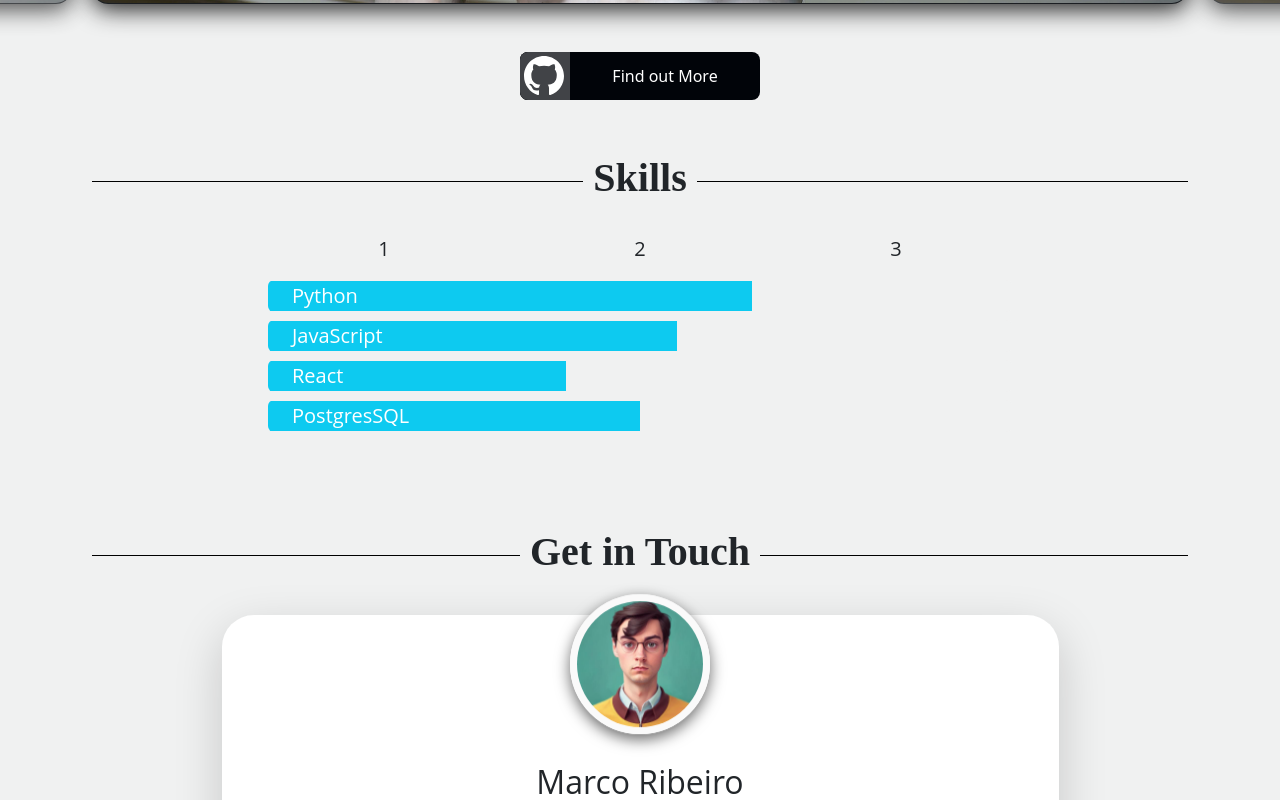
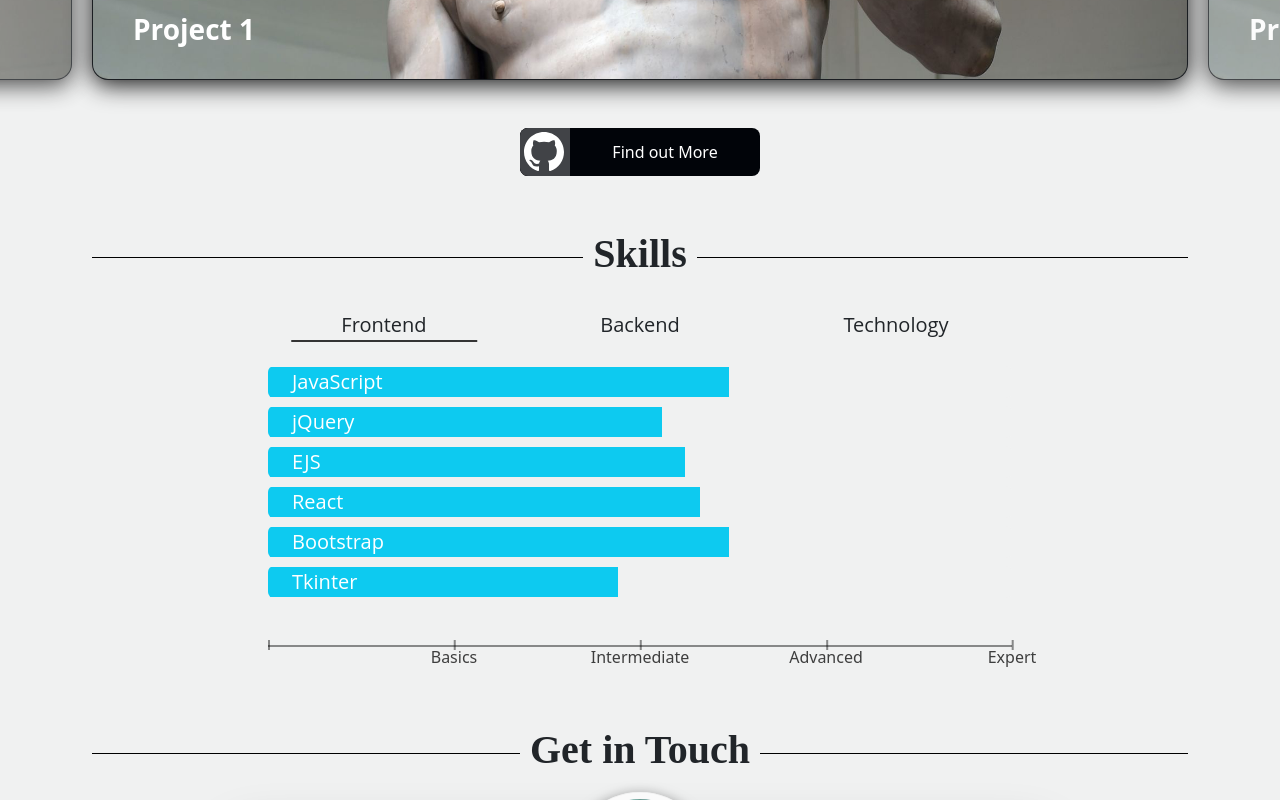
Before and after one commit to krathus88/Personal-Website-React, a React (Create React App) app: page / in a window 1280 px wide. Shown: the part 2000-2800 px from the top of the page. Built offline with nearby package versions, Linux system fonts and the light colour scheme.

Commit message:
Base template finished

```diff
--- a/public/main.css
+++ b/public/main.css
@@ -15,10 +15,15 @@ body {
 
 header {
     background-color: #fa6559;
+    min-height: 77vh;
 }
 
 #about {
     min-height: 65vh;
+}
+
+#experience {
+    min-height: 50vh;
 }
 
 #contact {
@@ -75,10 +80,8 @@ footer {
 
 /* Slider for Contents tab */
 .slider {
+    height: 2px;
     background: #343434;
-    height: 2px;
-    width: 25%;
-    position: absolute;
     transition: transform 0.5s ease-in-out;
     bottom: 0;
     left: 0;
@@ -113,6 +116,7 @@ footer {
  }
 
 #portfolio .card {
+    max-height: 80vh;
     box-shadow: 0 5px 25px 0px rgba(0, 0, 0, 0.9);
 }
 
@@ -150,6 +154,34 @@ footer {
 
 .skill-item {
     cursor: pointer;
+}
+
+.legend-line {
+    width: 100%;
+    height: 2px;
+    background-color: #00000070;
+    position: absolute;
+    top: 50%;
+    left: 0;
+    transform: translateY(-50%);
+}
+
+.marker {
+    position: absolute;
+    transform: translateX(-50%);
+}
+
+.marker span {
+    color: #000000be;
+}
+
+.vertical-line {
+    width: 2px;
+    height: 10px;
+    background-color: #00000070;
+    position: absolute;
+    top: -5px;
+    left: 50%;
 }
 
 /* CONTACT */
--- a/src/components/App.jsx
+++ b/src/components/App.jsx
@@ -14,9 +14,9 @@ function App() {
 
     // Use useInView for each section
     const { ref: headerIntersectionRef } = useInView({
-        threshold: 0.65,
-        triggerOnce: false,
+        threshold: 0.2,
         onChange: (headerInView) => {
+            console.log("header 1");
             if (headerInView) {
                 setCurrentSectionIndex(0);
             }
@@ -25,9 +25,9 @@ function App() {
 
     const { ref: aboutIntersectionRef } = useInView({
         threshold: 1,
-        triggerOnce: false,
         onChange: (aboutInView) => {
             if (aboutInView) {
+                console.log("about 2");
                 setCurrentSectionIndex(1);
             }
         },
@@ -35,7 +35,6 @@ function App() {
 
     const { ref: portfolioIntersectionRef } = useInView({
         threshold: 0.4,
-        triggerOnce: false,
         onChange: (portfolioInView) => {
             if (portfolioInView) {
                 setCurrentSectionIndex(2);
@@ -44,8 +43,7 @@ function App() {
     });
 
     const { ref: contactIntersectionRef } = useInView({
-        threshold: 0.75,
-        triggerOnce: false,
+        threshold: 0.9,
         onChange: (inView) => {
             if (inView) {
                 setCurrentSectionIndex(3);
--- a/src/components/Contents.jsx
+++ b/src/components/Contents.jsx
@@ -28,7 +28,11 @@ function Contents(props) {
                     onClick={() => handleSliderPosition(index)}
                 />
             ))}
-            <Slider position={sliderPosition} />
+            <Slider
+                sliderPosition={sliderPosition}
+                position="absolute"
+                width="25%"
+            />
         </div>
     )
 }
--- a/src/components/Header.jsx
+++ b/src/components/Header.jsx
@@ -3,12 +3,12 @@ import React from "react";
 function Header(props) {
   return (
     <header id="home" ref={props.passRef} className="row py-md-2 align-items-center">
-        <div className="col-md-6 text-center p-3 mb-md-5">
+        <div className="col-md-5 text-center p-3 mb-md-5">
             <h2 className="font-secondary">Hi,</h2>
             <h1 className="display-4 font-main fw-bolder text-body-emphasis lh-1">I'm Marco</h1>
             <p className="lead font-secondary mb-0">a programmer</p>
         </div>
-        <div className="col-md-6 p-0">
+        <div className="col-md-7 p-0">
             <img
                 className="rounded-start-3"
                 src={"/assets/michelangelo.jpg"}
--- /dev/null
+++ b/src/components/LegendComponent.jsx
@@ -0,0 +1,17 @@
+import React from "react";
+
+function LegendComponent(props) {
+
+    const stylingMarker = {
+        left: `${props.position}`
+    }
+
+    return (
+        <div className="marker" style={stylingMarker}>
+            <div className="vertical-line"></div>
+            <span>{props.text}</span>
+        </div>
+    )
+}
+
+export default LegendComponent;
--- a/src/components/ProgressBar.jsx
+++ b/src/components/ProgressBar.jsx
@@ -6,23 +6,23 @@ function ProgressBar(props) {
     if (props.hasScrolled) {
         styling = {
             animation: "progressBarAnimation 0.5s ease-out forwards",
-            animationDelay: `${props.id / 2}s`
+            animationDelay: `${props.id / 2.5}s`
         }
     }
 
     return (
         <div
-            className={`progress mt-2 progress-bar`}
+            className="progress mt-2 progress-bar"
             role="progressbar"
             style={styling}
         >
-            <div
+            <span
                 className="bg-info text-start font-secondary fs-5 ps-4"
                 aria-valuenow={props.value}
                 style={{ width: `${props.value}%` }}
             >
                 {props.text}
-            </div>
+            </span>
         </div>
     )
 }
--- a/src/components/Skills.jsx
+++ b/src/components/Skills.jsx
@@ -4,27 +4,60 @@ import Title from "./Title";
 import SkillsTopic from "./SkillsTopic";
 import ProgressBar from "./ProgressBar";
 import progressBarData from "../progressBarData";
+import LegendComponent from "./LegendComponent";
+import Slider from "./Slider";
 
 function Skills() {
+
+    // State to track the selected category
+    const [selectedCategory, setSelectedCategory] = React.useState("Frontend");
+
+    const [sliderPosition, setSliderPosition] = React.useState(12.5);
+
+    // Checks if Skills is in View and if yes loads the ProgressBars
     const [ref, inView] = useInView({
-        /* Optional options */
-        threshold: 0.8,
+        threshold: 0.9,
         triggerOnce: true,
     });
+
+    const handleItemClick = (index, category) => {
+        const newPosition = (137.5 * index) + 12.5; // Formula: y(x) = 137.5x + 12.5
+        setSliderPosition(newPosition);
+        setSelectedCategory(category);
+    };
+
+    // Key to force re-rendering of ProgressBar components when selected category changes
+    const [key, setKey] = React.useState(0);
+
+    // Filter progress bar data based on the selected category
+    const filteredProgressBarData = progressBarData.filter(data => data.category === selectedCategory);
+
+    // Reset key when selected category changes
+    React.useEffect(() => {
+        setKey(prevKey => prevKey + 1);
+    }, [selectedCategory]);
 
     return (
         <div className="container-md mb-5" id="experience" ref={ref}>
             <Title title="Skills" />
             <div className="col-sm-12 col-md-10 col-lg-8 mx-auto">
-                <div className="row text-center font-secondary fs-5 mb-3">
-                    <SkillsTopic text="1" />
-                    <SkillsTopic text="2" />
-                    <SkillsTopic text="3" />
+                <div className="mb-4">
+                    <div className="row text-center font-secondary fs-5">
+                        <SkillsTopic text="Frontend" onClick={() => handleItemClick(0, "Frontend")} />
+                        <SkillsTopic text="Backend" onClick={() => handleItemClick(1, "Backend")} />
+                        <SkillsTopic text="Technology" onClick={() => handleItemClick(2, "Technology")} />
+                    </div>
+                    <Slider
+                        sliderPosition={sliderPosition}
+                        color="#00ffff"
+                        position="static"
+                        width="25%"
+                    />
                 </div>
                 <div className="mt-2">
-                    {progressBarData.map((data, index) => (
+                    {filteredProgressBarData.map((data, index) => (
                         <ProgressBar
-                            key={index}
+                            key={`${key}-${index}`} // Change key when selected category changes
                             id={index}
                             value={data.value}
                             text={data.text}
@@ -32,6 +65,29 @@ function Skills() {
                         />
                     ))}
                 </div>
+                <div className="mt-5 text-center position-relative">
+                    <div className="legend-line">
+                        <LegendComponent
+                            position="0%"
+                        />
+                        <LegendComponent
+                            position="25%"
+                            text="Basics"
+                        />
+                        <LegendComponent
+                            position="50%"
+                            text="Intermediate"
+                        />
+                        <LegendComponent
+                            position="75%"
+                            text="Advanced"
+                        />
+                        <LegendComponent
+                            position="100%"
+                            text="Expert"
+                        />
+                    </div>
+                </div>
             </div>
         </div>
     );
--- a/src/components/SkillsTopic.jsx
+++ b/src/components/SkillsTopic.jsx
@@ -2,7 +2,7 @@ import React from "react";
 
 function SkillsTopic(props) {
     return (
-        <div className="col-4 skill-item">{props.text}</div>
+        <div className="col-4 skill-item" onClick={props.onClick}>{props.text}</div>
     )
 }
 
--- a/src/components/Slider.jsx
+++ b/src/components/Slider.jsx
@@ -3,7 +3,9 @@ import React from "react";
 function Slider(props) {
 
     const sliderStyle = {
-        transform: `translateX(${props.position}%)`
+        transform: `translateX(${props.sliderPosition}%)`,
+        position: `${props.position}`,
+        width: `${props.width}`
     }
 
     return (
--- a/src/progressBarData.js
+++ b/src/progressBarData.js
@@ -1,23 +1,78 @@
 const progressBarData = [
     {
-        id: 1,
-        value: "65",
-        text: "Python"
+        category: "Frontend",
+        text: "JavaScript",
+        value: "62"
     },
     {
-        id: 2,
-        value: "55",
-        text: "JavaScript"
+        category: "Frontend",
+        text: "jQuery",
+        value: "53"
     },
     {
-        id: 3,
-        value: "40",
-        text: "React"
+        category: "Frontend",
+        text: "EJS",
+        value: "56"
     },
     {
-        id: 4,
-        value: "50",
-        text: "PostgresSQL"
+        category: "Frontend",
+        text: "React",
+        value: "58"
+    },
+    {
+        category: "Frontend",
+        text: "Bootstrap",
+        value: "62"
+    },
+    {
+        category: "Frontend",
+        text: "Tkinter",
+        value: "47"
+    },
+    {
+        category: "Backend",
+        text: "Python",
+        value: "66"
+    },
+    {
+        category: "Backend",
+        text: "Flask",
+        value: "47"
+    },
+    {
+        category: "Backend",
+        text: "Jinja2",
+        value: "59"
+    },
+    {
+        category: "Backend",
+        text: "SQLAlchemy",
+        value: "52"
+    },
+    {
+        category: "Technology",
+        text: "Node.js",
+        value: "30"
+    },
+    {
+        category: "Technology",
+        text: "Git",
+        value: "40"
+    },
+    {
+        category: "Technology",
+        text: "PostgreSQL",
+        value: "55"
+    },
+    {
+        category: "Technology",
+        text: "SQLite",
+        value: "50"
+    },
+    {
+        category: "Technology",
+        text: "Axios",
+        value: "55"
     },
 ];
 
```
